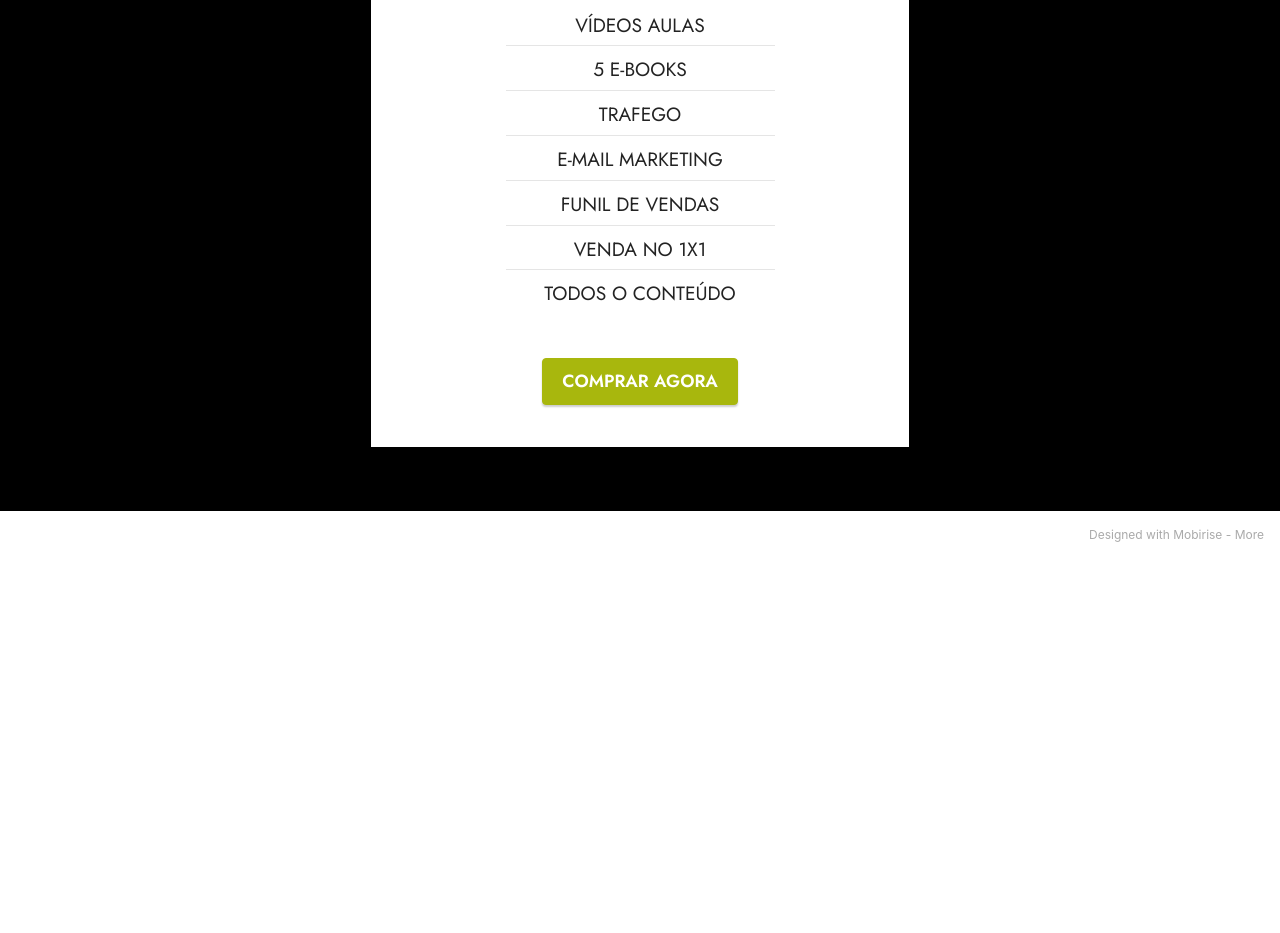
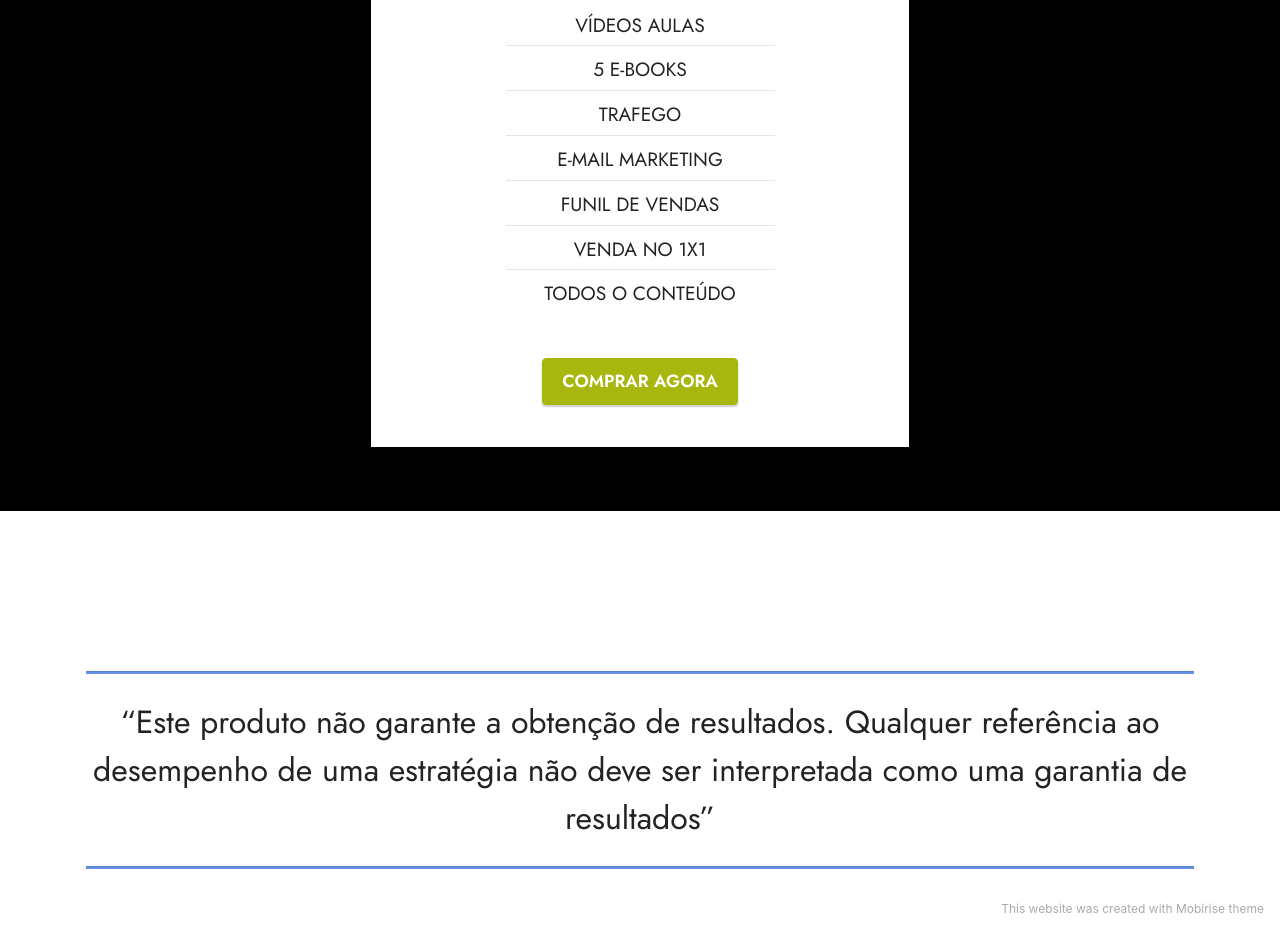
Before and after one commit to luizbordignonmk/mkafiliadomilionario, a plain HTML site: page index.html in a window 1280 px wide. Shown: the part 4958-5891 px from the top of the page. Before the commit the page ends 5517 px from the top, so only its background shows below. Drawn offline with Linux system fonts and the light colour scheme; files whose address does not match are found by name.

Commit message:
Add files via upload

```diff
--- a/assets/mobirise/css/mbr-additional.css
+++ b/assets/mobirise/css/mbr-additional.css
@@ -1334,3 +1334,14 @@ a {
     margin-bottom: 2rem;
   }
 }
+.cid-sy4h7RhPMG {
+  padding-top: 10rem;
+  padding-bottom: 1rem;
+  background-color: #ffffff;
+}
+.cid-sy4h7RhPMG .line {
+  background-color: #6592e6;
+  align: center;
+  height: 2px;
+  margin: 0 auto;
+}
--- a/index.html
+++ b/index.html
@@ -386,7 +386,20 @@
 
         </div>
     </div>
-</section><section style="background-color: #fff; font-family: -apple-system, BlinkMacSystemFont, 'Segoe UI', 'Roboto', 'Helvetica Neue', Arial, sans-serif; color:#aaa; font-size:12px; padding: 0; align-items: center; display: flex;"><a href="https://mobirise.site/p" style="flex: 1 1; height: 3rem; padding-left: 1rem;"></a><p style="flex: 0 0 auto; margin:0; padding-right:1rem;">Designed with Mobirise - <a href="https://mobirise.site/l" style="color:#aaa;">More</a></p></section><script src="assets/web/assets/jquery/jquery.min.js"></script>  <script src="assets/popper/popper.min.js"></script>  <script src="assets/tether/tether.min.js"></script>  <script src="assets/bootstrap/js/bootstrap.min.js"></script>  <script src="assets/smoothscroll/smooth-scroll.js"></script>  <script src="assets/dropdown/js/nav-dropdown.js"></script>  <script src="assets/dropdown/js/navbar-dropdown.js"></script>  <script src="assets/touchswipe/jquery.touch-swipe.min.js"></script>  <script src="assets/playervimeo/vimeo_player.js"></script>  <script src="assets/theme/js/script.js"></script>
+</section>
+
+<section class="content6 cid-sy4h7RhPMG" id="content6-t">
+
+    <div class="container">
+        <div class="row justify-content-center">
+            <div class="col-md-12 col-lg-12">
+                <hr class="line">
+                <p class="mbr-text align-center mbr-fonts-style my-4 display-5">“Este produto não garante a obtenção de resultados. Qualquer referência ao desempenho de uma estratégia não deve ser interpretada como uma garantia de resultados”</p>
+                <hr class="line">
+            </div>
+        </div>
+    </div>
+</section><section style="background-color: #fff; font-family: -apple-system, BlinkMacSystemFont, 'Segoe UI', 'Roboto', 'Helvetica Neue', Arial, sans-serif; color:#aaa; font-size:12px; padding: 0; align-items: center; display: flex;"><a href="https://mobirise.site/n" style="flex: 1 1; height: 3rem; padding-left: 1rem;"></a><p style="flex: 0 0 auto; margin:0; padding-right:1rem;"><a href="https://mobirise.site/r" style="color:#aaa;">This website</a> was created with Mobirise theme</p></section><script src="assets/web/assets/jquery/jquery.min.js"></script>  <script src="assets/popper/popper.min.js"></script>  <script src="assets/tether/tether.min.js"></script>  <script src="assets/bootstrap/js/bootstrap.min.js"></script>  <script src="assets/smoothscroll/smooth-scroll.js"></script>  <script src="assets/dropdown/js/nav-dropdown.js"></script>  <script src="assets/dropdown/js/navbar-dropdown.js"></script>  <script src="assets/touchswipe/jquery.touch-swipe.min.js"></script>  <script src="assets/playervimeo/vimeo_player.js"></script>  <script src="assets/theme/js/script.js"></script>
 
 
 </body>
```
Also changed, not shown: assets/theme/js/script.js, 1 other file.
